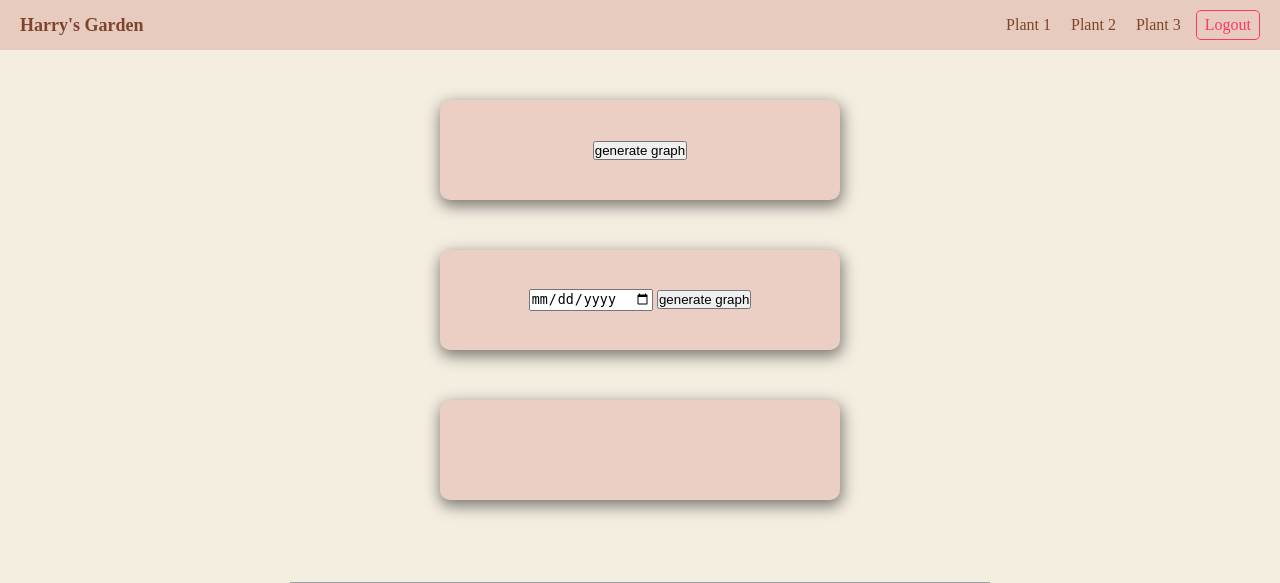
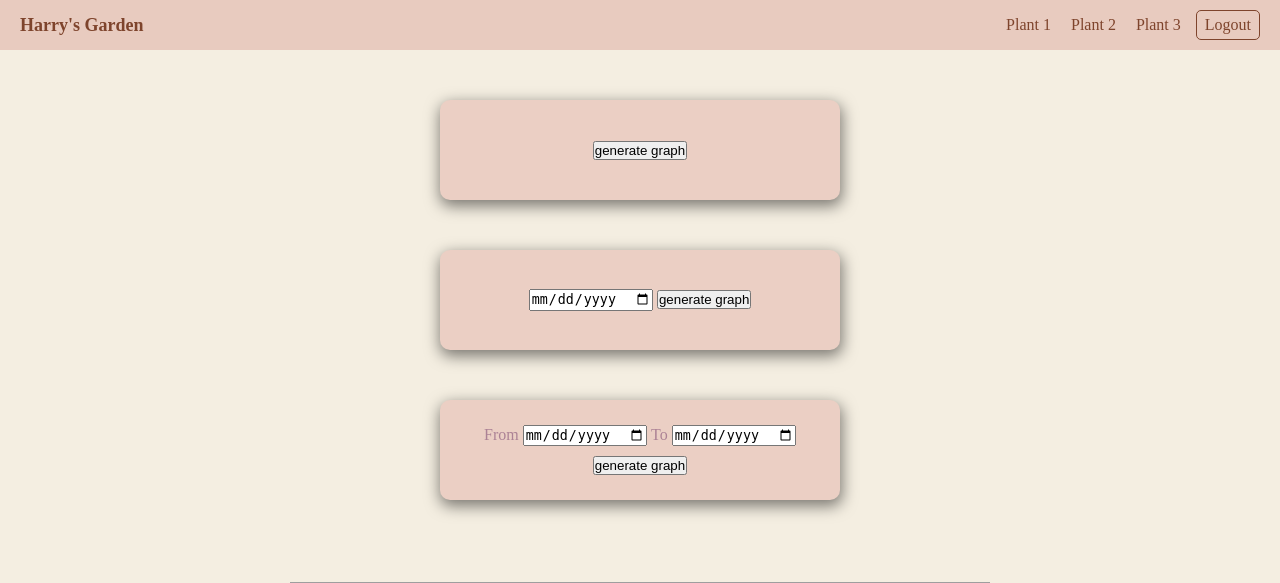
Before and after one commit to harryKBC/smartGarden, a Flask app: template templates/main.html in a window 1280 px wide. Shown: the top 583 px of the page. Run offline with Flask 2, Linux system fonts and the light colour scheme; the template is opened without the code that fills it, so the values that code supplies are empty; grey boxes are pictures that could not be loaded.

Commit message:
updates to the main page search functionality

```diff
--- a/static/styles.css
+++ b/static/styles.css
@@ -144,6 +144,23 @@ img{
 	max-height:100%;
 }
 
+#one {
+	display:inline;
+
+}
+
+#two{
+	display:inline;
+
+}
+
+#three{
+	margin-top:10px;
+
+}
+
+
+
 
 /* this below  is code taken as a template then manipulated and adjusted from https://github.com/javascriptacademy-stash/responsive-navbar */
 
@@ -212,11 +229,11 @@ ul li:hover {
 }
 
 #signup {
-  border: 1px solid #ff3860;
+  border: 1px solid #7e442c;
 }
 
 #signup a {
-  color: #ff3860;
+  color: #7e442c;
 }
 
 #login a {
--- a/templates/main.html
+++ b/templates/main.html
@@ -66,6 +66,16 @@
 
 		<div class="mainLeftInside">
 
+			<form action="/generateDate" method="post">
+				<p id="one">From</p>
+				<input type="date" id="date" name="date">
+				<p id="two">To</p>
+				<input type="date" id="date" name="date">
+				<input id="three" type="submit" value="generate graph">
+			</form>
+
+
+
 		</div>
 
 
```
Also changed, not shown: static/2084339.png (renamed from static/343731.png), 1 other file.
